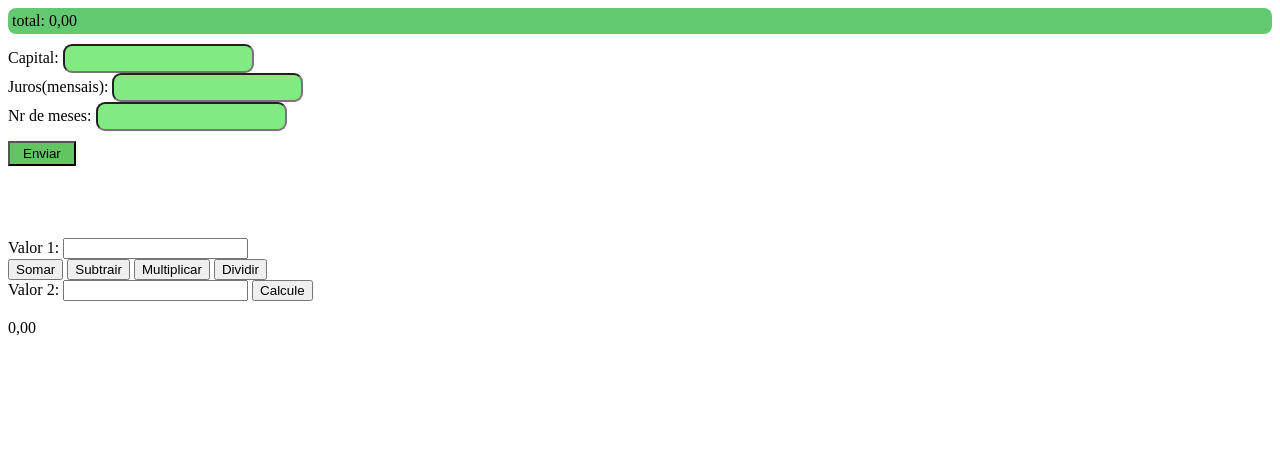
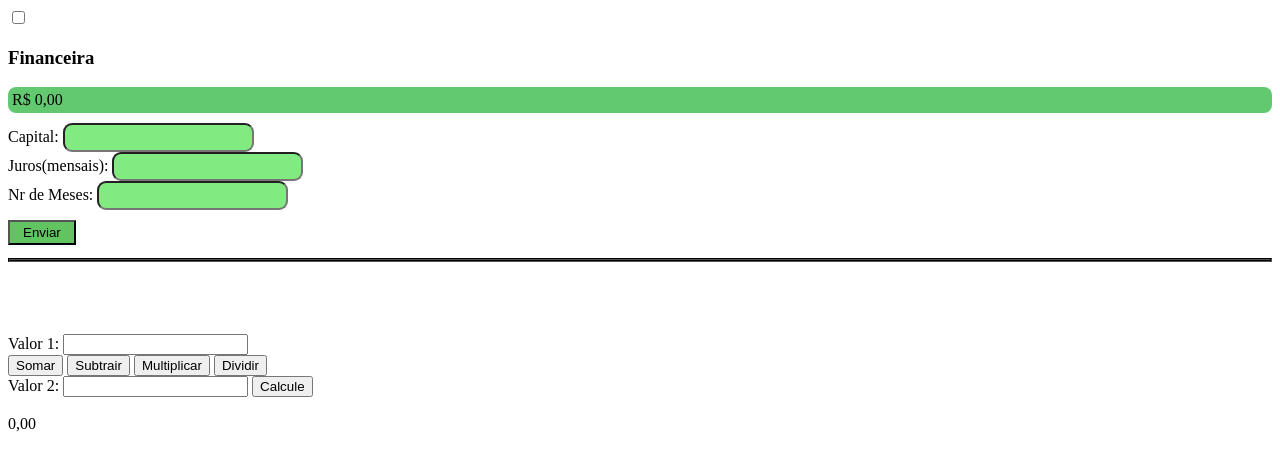
Before and after one commit to tamiresfari/primeiroa_3t, a plain HTML site: page index.html in a window 1280 px wide. Drawn offline with Linux system fonts and the light colour scheme.

Commit message:
Update index.html

```diff
--- a/index.html
+++ b/index.html
@@ -1,30 +1,31 @@
 <!DOCTYPE html>
 <html lang="pt-br">
-
 <head>
     <meta charset="UTF-8">
     <meta http-equiv="X-UA-Compatible" content="IE=edge">
     <meta name="viewport" content="width=device-width, initial-scale=1.0">
-  <title> tamires faria </title>
+    <title>tamires faria</title>
   <script src="estudo.js"></script>
   <link rel="stylesheet" href="geral.css">
 </head>
 
 <body>
+
+<input type="checkbox" id="calcFim">
   <div class="calculadora">
+  <label for="calcFim"><h3> Financeira</h3></label>
 
     <div id="sptotal">
-      <span id="total">total: 0,00</span>
+    <span id="total">R$ 0,00</span>
   </div>
-
   Capital: <input id="valor" type="text"><br>
   Juros(mensais): <input id="juros" type="text"><br>
-    Nr de meses: <input id="meses" type="text"><br>
+  Nr de Meses: <input id="meses" type="text"><br>
   <button onclick="calcula()">Enviar</button>
-  </div id="spListaMeses">
-  <span id="listaMeses"></span>
-
-  </span>
+  <div id="splistameses">
+    <span id="listameses"></span>
+  </div>
+</div>
   <br><br><br><br>
   Valor 1: <input id="v1" type="text"><br>
   <button onclick="operacao('+')">Somar</button>
@@ -39,5 +40,4 @@
 
 
 </body>
-
 </html>
```
Lines whose indentation alone changed are shown as unchanged.
